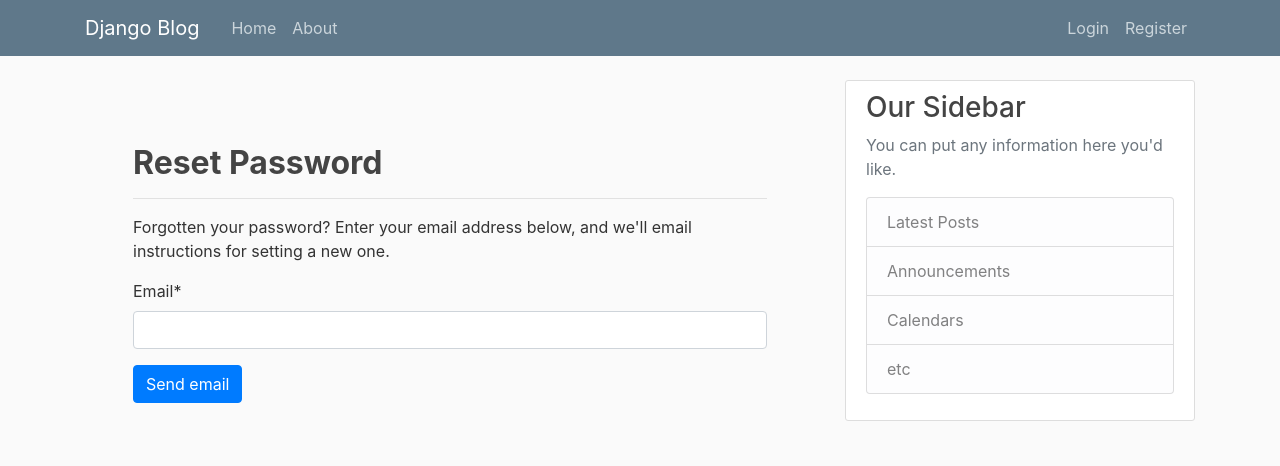
After one commit to Vergangenheit/DjangoBlog, a Django app: page /password_reset in a window 1280 px wide. The commit adds this page. Shown: the top 466 px of the page. Run offline with Django 4.2, Linux system fonts and the light colour scheme; some libraries are stand-ins or nearby versions.

Commit message:
added reset password feature2

```diff
--- a/core/settings.py
+++ b/core/settings.py
@@ -128,3 +128,5 @@ DEFAULT_AUTO_FIELD = 'django.db.models.BigAutoField'
 CRISPY_TEMPLATE_PACK = 'bootstrap4'
 
 LOGIN_REDIRECT_URL = 'blog-home'
+
+EMAIL_BACKEND = 'django.core.mail.backends.console.EmailBackend'
--- a/core/urls.py
+++ b/core/urls.py
@@ -16,11 +16,23 @@ Including another URLconf
 from django.contrib import admin
 from django.urls import path, include
 from users import views as user_views
+from django.contrib.auth import views as auth_views
 
 urlpatterns = [
     path('admin/', admin.site.urls),
+    # path('accounts/', include('django.contrib.auth.urls')),
+    path('password_reset/done/',
+         auth_views.PasswordResetDoneView.as_view(template_name='users/password_reset_done.html'),
+         name='password_reset_done'),
+    path('reset/<uidb64>/<token>/',
+         auth_views.PasswordResetConfirmView.as_view(template_name="users/password_reset_confirm.html"),
+         name='password_reset_confirm'),
+    path('reset/done/',
+         auth_views.PasswordResetCompleteView.as_view(template_name='users/password_reset_complete.html'),
+         name='password_reset_complete'),
     path('', include('blog.urls')),
+    path('password_reset', user_views.password_reset_request, name='password_reset'),
     path('register/', user_views.register, name='register'),
     path('login/', user_views.login_request, name='login'),
-    path('logout/', user_views.logout_request, name='logout')
+    path('logout/', user_views.logout_request, name='logout'),
 ]
--- a/users/templates/users/login.html
+++ b/users/templates/users/login.html
@@ -13,7 +13,7 @@ Login Here
         <p>Don't have an account? Create one <a href="{% url 'register' %}">here</a></p>
         <button type="submit" class="btn btn-outline-info">Login</button>
          <small class="text-muted ml-2">
-				<a href="#">Forgot Password?</a>
+				<a href="/password_reset">Forgot Password?</a>
          </small>
     </form>
 {% endblock %}
--- /dev/null
+++ b/users/templates/users/password_reset.html
@@ -0,0 +1,16 @@
+{% extends "blog/base.html" %}
+
+{% block content %}
+    {% load crispy_forms_tags %}
+    <!--Reset Password-->
+	<div class="container p-5">
+  	 	<h2 class="font-weight-bold mt-3">Reset Password</h2>
+		<hr>
+		<p>Forgotten your password? Enter your email address below, and we'll email instructions for setting a new one.</p>
+        <form method="POST">
+            {% csrf_token %}
+            {{ password_reset_form|crispy }}
+            <button class="btn btn-primary" type="submit">Send email</button>
+        </form>
+  	</div>
+{% endblock %}
--- a/users/views.py
+++ b/users/views.py
@@ -4,9 +4,16 @@ from django.http.response import HttpResponse, HttpResponseRedirect, HttpRespons
 from .forms import RegisterForm
 from typing import Union
 from django.contrib import messages
-from django.contrib.auth.forms import AuthenticationForm
+from django.contrib.auth.forms import AuthenticationForm, PasswordResetForm
 from django.contrib.auth import login, authenticate, logout
 from django.contrib.auth.models import User
+from django.db.models import QuerySet
+from django.db.models.query_utils import Q
+from django.utils.http import urlsafe_base64_encode
+from django.contrib.auth.tokens import default_token_generator
+from django.utils.encoding import force_bytes
+from django.template.loader import render_to_string
+from django.core.mail import send_mail, BadHeaderError
 
 
 # Create your views here.
@@ -50,3 +57,37 @@ def logout_request(request: HttpRequest) -> Union[HttpResponseRedirect, HttpResp
     logout(request)
     messages.info(request, "You have succesfully logged out.")
     return redirect("blog-home")
+
+
+def password_reset_request(request: HttpRequest) -> Union[
+    HttpResponse, HttpResponseRedirect, HttpResponsePermanentRedirect]:
+    if request.method == "POST":
+        password_reset_form = PasswordResetForm(request.POST)
+        if password_reset_form.is_valid():
+            data = password_reset_form.cleaned_data['email']
+            # TODO remove below
+            print(f"data is of type {type(data)}")
+            associated_users: QuerySet = User.objects.filter(Q(email=data))
+            if associated_users.exists():
+                for user in associated_users:
+                    subject = "Password Reset Requested"
+                    email_template_name = "users/password_reset_email.txt"
+                    c = {
+                        "email": user.email,
+                        'domain': '127.0.0.1:8000',
+                        'site_name': 'Website',
+                        "uid": urlsafe_base64_encode(force_bytes(user.pk)),
+                        "user": user,
+                        'token': default_token_generator.make_token(user),
+                        'protocol': 'http',
+                    }
+                    email: str = render_to_string(email_template_name, c)
+                    try:
+                        send_mail(subject, email, 'admin@example.com', [user.email], fail_silently=False)
+                    except BadHeaderError:
+                        return HttpResponse('Invalid header found.')
+                    return redirect("password_reset_done")
+
+    password_reset_form = PasswordResetForm()
+    return render(request=request, template_name="users/password_reset.html",
+                  context={'password_reset_form': password_reset_form})
```
Also changed, not shown: users/templates/users/password_reset_complete.html (added, +13 -0 lines), users/templates/users/password_reset_confirm.html (added, +19 -0 lines), users/templates/users/password_reset_done.html (added, +13 -0 lines), users/templates/users/password_reset_email.txt (added, +15 -0 lines), users/urls.py (added, +8 -0 lines).
